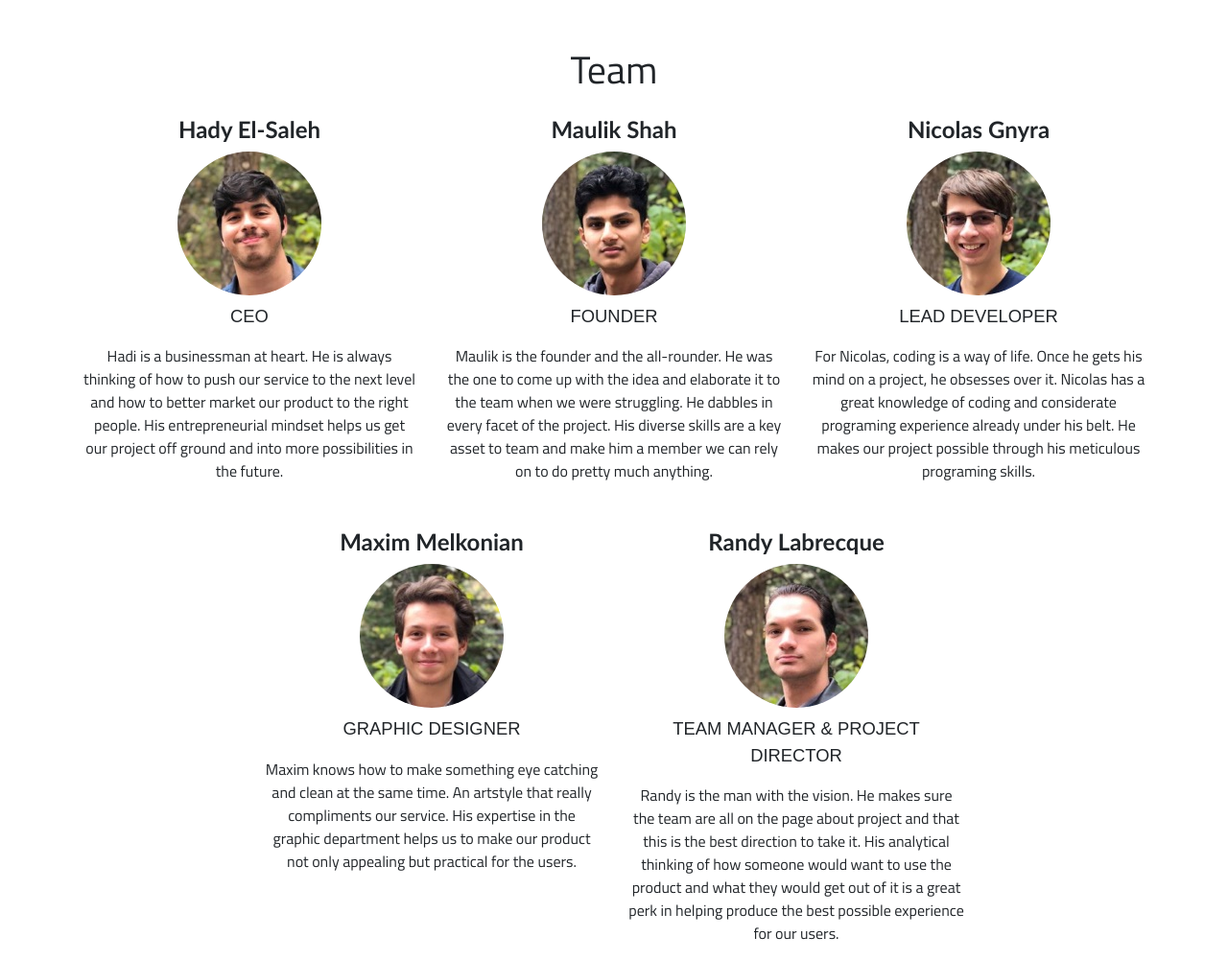
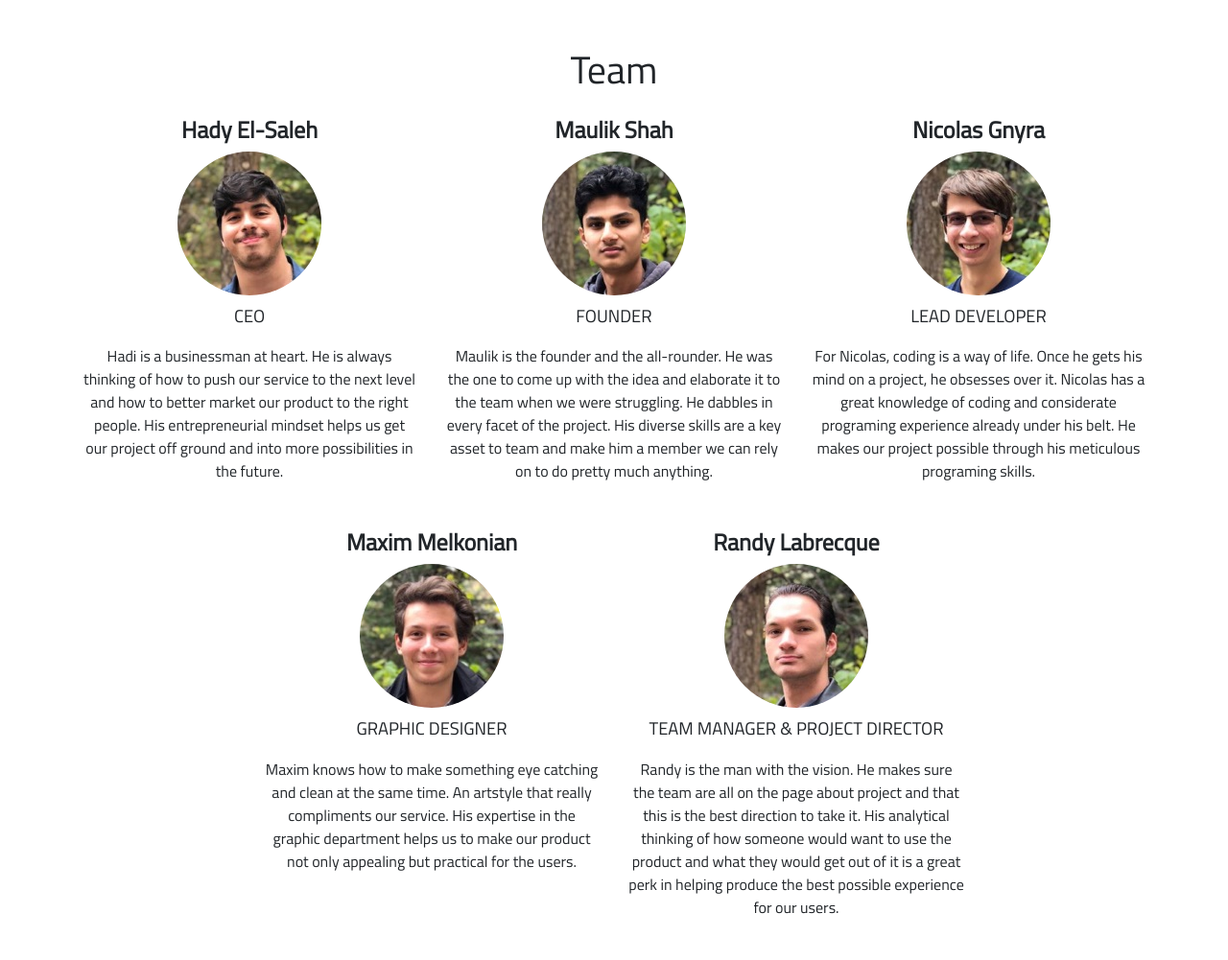
Before and after one commit to littlehadi/PicmeApp, a plain HTML site: page index.html in a window 1280 px wide. Shown: the part 1760-2761 px from the top of the page at 96% size. Drawn offline with nearby package versions, Linux system fonts and the light colour scheme; some packages are replaced by stand-ins of ours; a script that the page names is missing.

Commit message:
Fix fonts

```diff
--- a/style.css
+++ b/style.css
@@ -216,7 +216,6 @@ section#team {
 }
 
 .team-member .name {
-    font-family: "Trebuchet MS", sans-serif;
     font-size: 24px;
     text-align: center;
     font-weight: bold;
@@ -232,7 +231,6 @@ section#team {
     text-transform: uppercase;
     font-size: 1.15rem;
     font-weight: 300;
-    font-family: "Arial", serif;
     text-align: center;
     margin-top: 0.5rem;
 }
```
